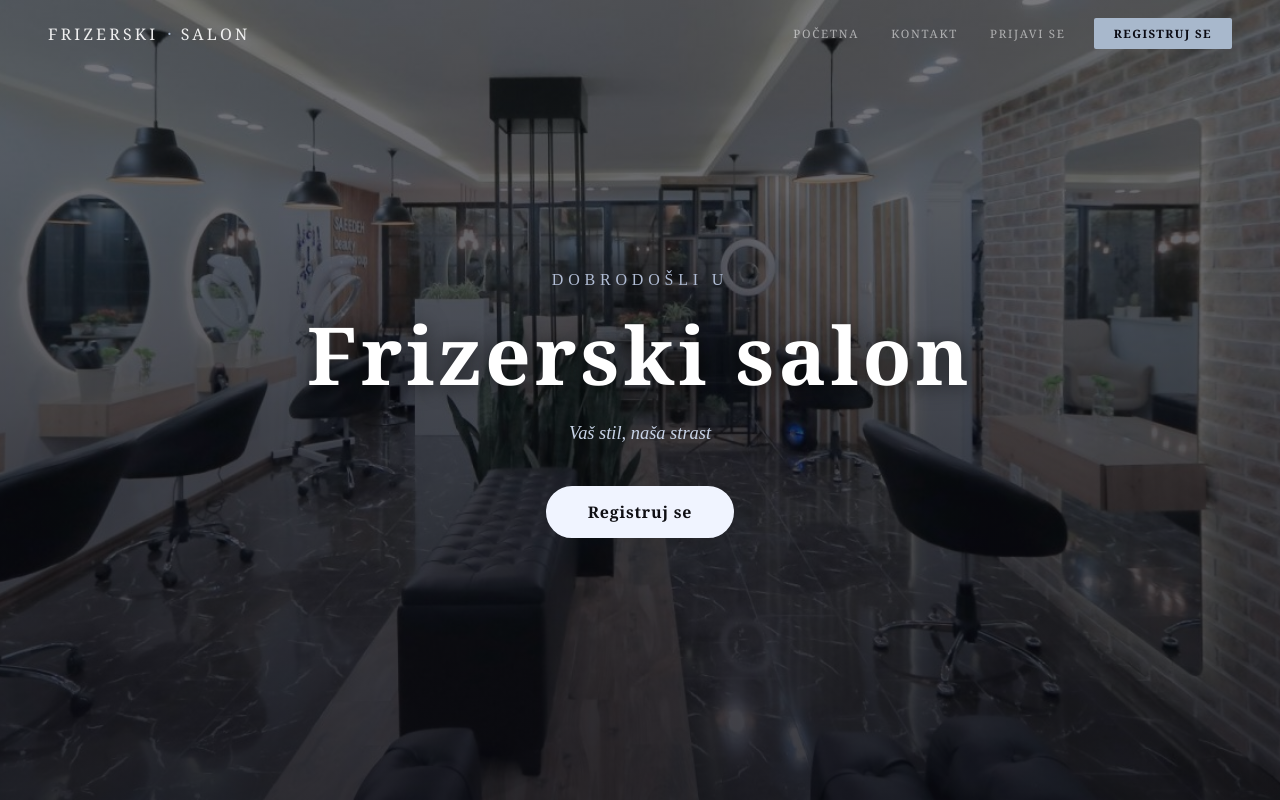
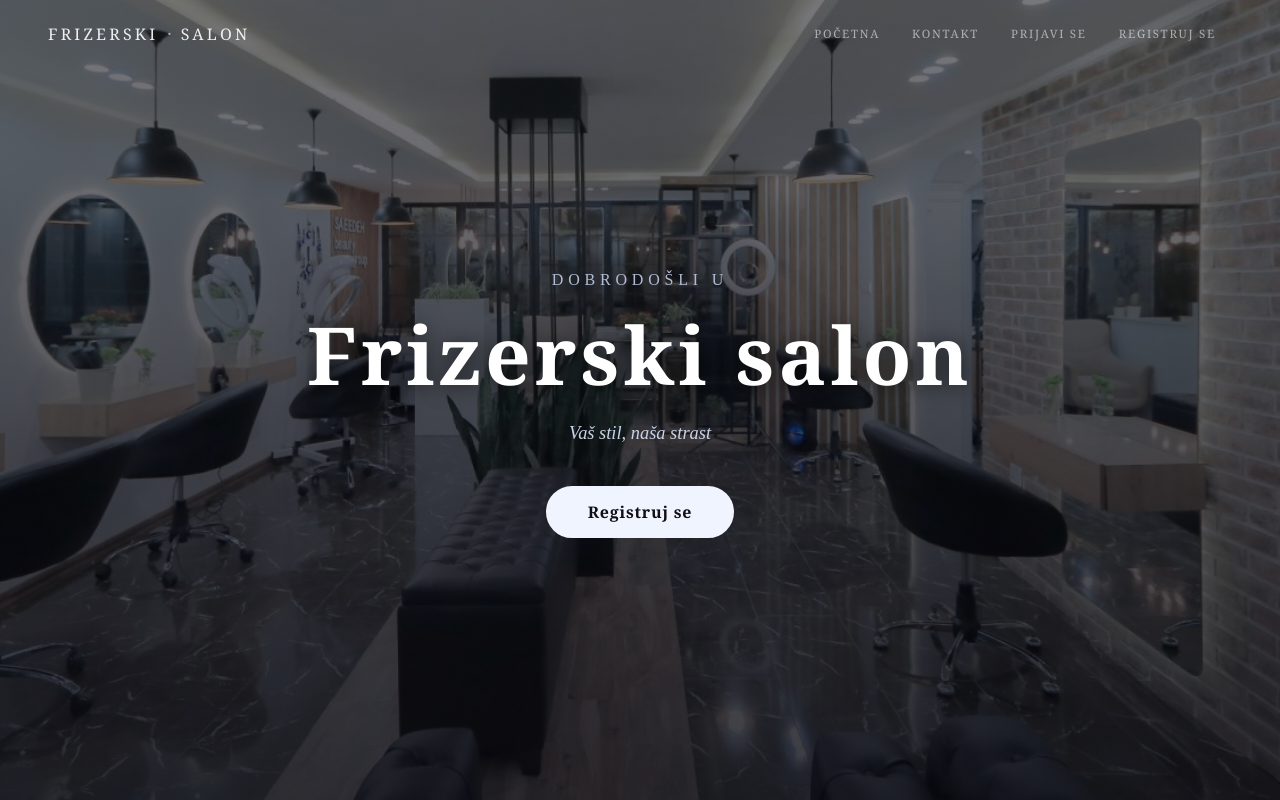
Before and after one commit to jelickatarina/FrizerskiSalonPHP, a PHP site: page /index.php in a window 1280 px wide. Run offline with PHP 8.4, Linux system fonts and the light colour scheme.

Commit message:
Remove highlighted CTA style from Registruj se nav link
https://claude.ai/code/session_018Bj9twGCZ8VuH1wr4mtBf8

```diff
--- a/menu.php
+++ b/menu.php
@@ -26,7 +26,7 @@
     <?php endif; ?>
     <?php if($nivo=='0'): ?>
     <li><a href="prijava.php">Prijavi se</a></li>
-    <li><a href="registracija.php" class="kn-cta">Registruj se</a></li>
+    <li><a href="registracija.php">Registruj se</a></li>
     <?php else: ?>
     <li><a href="odjava.php">Odjava</a></li>
     <?php endif; ?>
```
